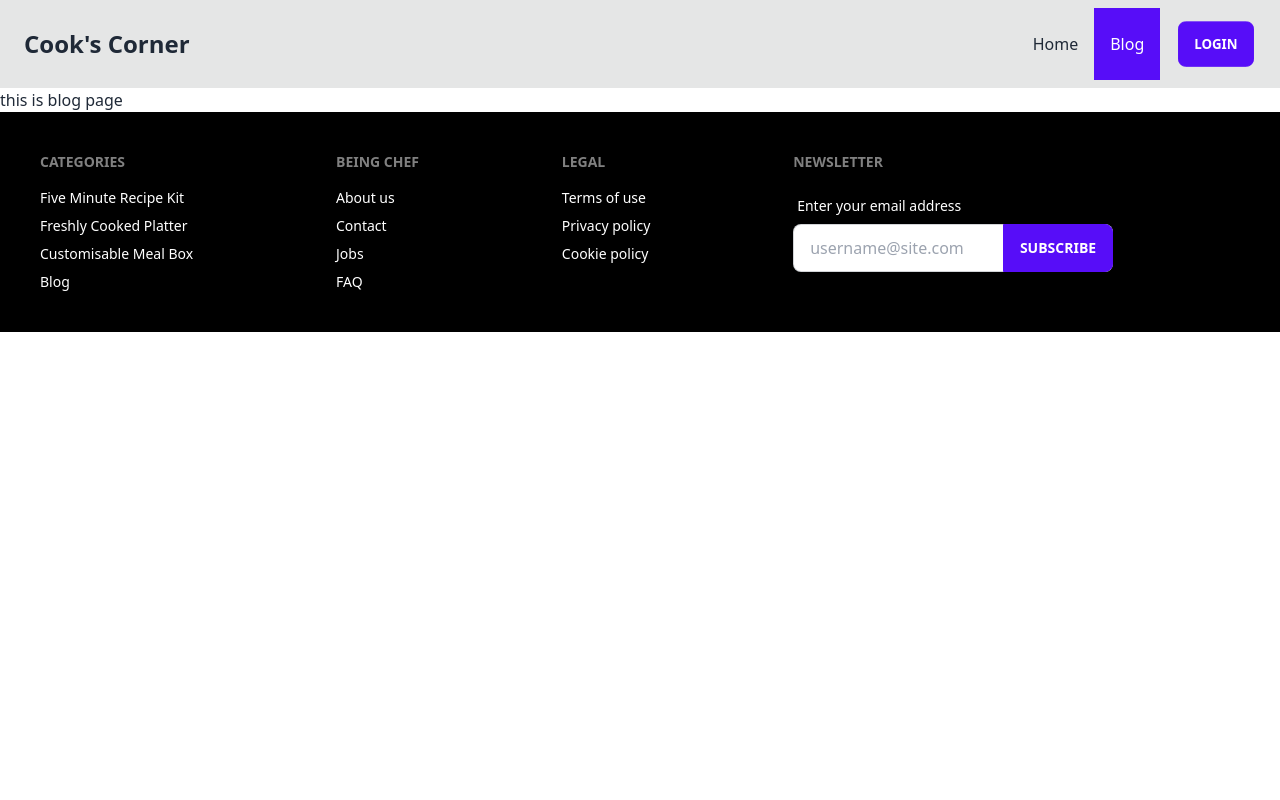
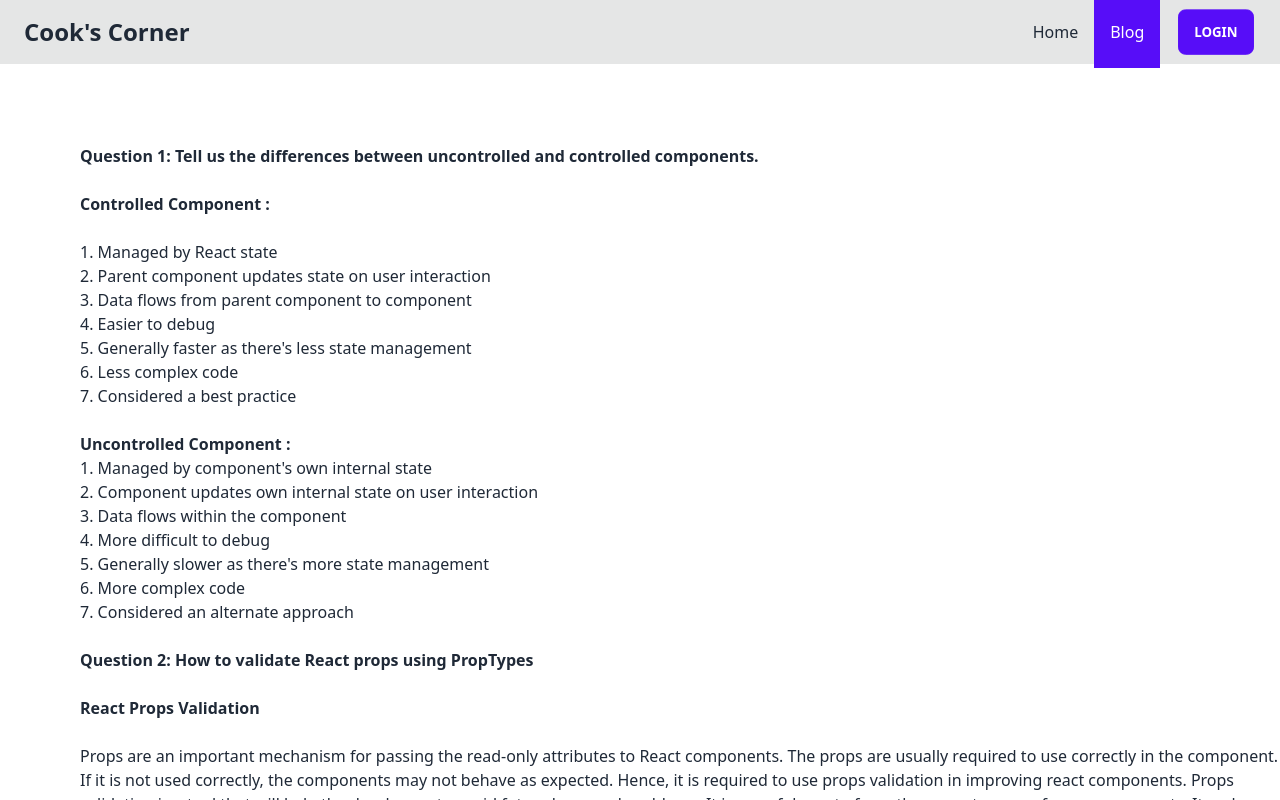
Before and after one commit to nazirmithu/the-cooks-corner-client, a React (Vite) app: page /blog in a window 1280 px wide. Built offline with nearby package versions, Linux system fonts and the light colour scheme; no server answers.

Commit message:
blog page 4 question add

```diff
--- /dev/null
+++ b/src/index.js
@@ -0,0 +1,13 @@
+import React, { Component } from 'react';
+
+class Index extends Component {
+    render() {
+        return (
+            <div>
+                jspdf
+            </div>
+        );
+    }
+}
+
+export default Index;
--- a/src/pages/AllDetailsData/AllDetailsData.jsx
+++ b/src/pages/AllDetailsData/AllDetailsData.jsx
@@ -2,19 +2,14 @@
 /* eslint-disable no-unused-vars */
 import React, { useEffect } from 'react';
 import { useLoaderData, useParams } from 'react-router-dom';
-import Card from '../Home/Card/Card';
 import ChefRecipe from '../DetailsData/ChefRecipe';
-import toast, { Toaster } from 'react-hot-toast';
+
 
 const AllDetailsData = () => {
     const allServices = useLoaderData();
     // console.log(allServices)
-    const { img_url, name, bio, likes, num_recipes, years_of_experience,  rating, recipe} = allServices;
+    const { img_url, name, bio, likes, num_recipes, years_of_experience, rating, recipe } = allServices;
 
-    const favoriteButton = ()=>{
-        toast.success('Successfully created!');
-        <Toaster/>
-    }
 
     return (
         <section className='p-20 '>
@@ -33,10 +28,10 @@ const AllDetailsData = () => {
             <h2>Chef Recipes Page</h2>
             <div className='grid grid-cols-2 gap-8 pt-20'>
                 {
-                    recipe.map((item,index)=> <ChefRecipe
-                    key={index}
-                    recipe={item}
-                    favoriteButton={favoriteButton}
+                    recipe.map((item, index) => <ChefRecipe
+                        key={index}
+                        recipe={item}
+
                     >
 
                     </ChefRecipe>)
--- a/src/pages/Blog/Blog.jsx
+++ b/src/pages/Blog/Blog.jsx
@@ -1,10 +1,124 @@
+/* eslint-disable react/no-unescaped-entities */
 /* eslint-disable no-unused-vars */
 import React from 'react';
 
 const Blog = () => {
     return (
-        <div>
-            <h2>this is blog page</h2>
+        <div className='mt-20 mb-20'>
+            <div className='ml-20'>
+                <h2 className='font-bold'>Question 1: Tell us the differences between uncontrolled and controlled components.</h2>
+                <ul>
+                    <br />
+                    <h2 className='font-bold'>Controlled Component :</h2>
+                    <br />
+                    <li>1. Managed by React state</li>
+                    <li>2. Parent component updates state on user interaction</li>
+                    <li>3. Data flows from parent component to component</li>
+                    <li>4. Easier to debug</li>
+                    <li>5. Generally faster as there's less state management</li>
+                    <li>6. Less complex code</li>
+                    <li>7. Considered a best practice</li>
+                </ul>
+                <br />
+                <ul>
+                    <h2 className='font-bold'>Uncontrolled Component : </h2>
+                    <li>1. Managed by component's own internal state</li>
+                    <li>2. Component updates own internal state on user interaction</li>
+                    <li>3. Data flows within the component</li>
+                    <li>4. More difficult to debug</li>
+                    <li>5. Generally slower as there's more state management</li>
+                    <li>6. More complex code</li>
+                    <li>7. Considered an alternate approach</li>
+                </ul>
+            </div>
+            <br />
+            <div className='ml-20'>
+                <h2 className='font-bold'>Question 2: How to validate React props using PropTypes</h2>
+                <br />
+                <p className='font-bold'>React Props Validation</p>
+                <br />
+                <p>Props are an important mechanism for passing the read-only attributes to React components. The props are usually required to use correctly in the component. If it is not used correctly, the components may not behave as expected. Hence, it is required to use props validation in improving react components.
+                    Props validation is a tool that will help the developers to avoid future bugs and problems. It is a useful way to force the correct usage of your components. It makes your code more readable. React components used special property PropTypes that help you to catch bugs by validating data types of values passed through props, although it is not necessary to define components with propTypes. However, if you use propTypes with your components, it helps you to avoid unexpected bugs.
+                </p>
+                <br />
+                <ul>
+                    <h2 className='font-bold'>PropsType</h2>
+                    <br />
+                    <li>1. PropTypes.any</li>
+                    <li>2. PropTypes.array</li>
+                    <li>3. PropTypes.bool</li>
+                    <li>4. PropTypes.func</li>
+                    <li>5. PropTypes.number</li>
+                    <li>6. PropTypes.object</li>
+                    <li>7. PropTypes.string</li>
+                    <li>8. PropTypes.symbol</li>
+                    <li>9. PropTypes.instanceOf</li>
+                    <li>10. PropTypes.isRequired</li>
+                    <li>11. PropTypes.element</li>
+                    <li>12. PropTypes.node</li>
+                    <li>13. PropTypes.oneOf()</li>
+                    <li>14. PropTypes.oneOfType([PropTypes.string,PropTypes.number])</li>
+                </ul>
+            </div>
+            <br />
+            <div className='ml-20'>
+                <h2 className='font-bold'>Question 3: Tell us the difference between nodejs and express js.</h2>
+               <br />
+                <h2 className='font-bold'>Express.js</h2>
+              <br />
+                <ul>
+                    <li>1. Express.js is classified under Microframeworks (Backend) category.</li>
+                    <li>2. Express.js is built on Node.js.</li>
+                    <li>3. Express.js embodies more features since it is an addition to Node.js functionalities. </li>
+                    <li>4. Express.js uses approaches of Node.js for building web apps and APIs.</li>
+                    <li>5. Express.js requires Node.js.</li>
+                    <li>6. Express.js demands less time because it can be written in less number of lines and a few minutes.
+                    </li>
+                    <li>7. Express.js supports the view model.</li>
+                    <li>8. Express.js is written in JavaScript.</li>
+                    <li>9. In Express.js, controllers are provided.</li>
+                    <li>10. In Express.js, routing is provided.</li>
+                    <li>11. Express.js uses middleware for arranging functions systematically.
+                    </li>
+                </ul>
+                <br />
+                <ul>
+                    <h2 className='font-bold'>Node.js</h2>
+                    <br />
+                    <li>1. Node.js primarily falls under the Frameworks (Full Stack) category.
+                    </li>
+                    <li>2. Node.js is built on Google’s V8 engine.</li>
+                    <li>3. Express.js embodies more features since it is an addition to Node.js functionalities. </li>
+                    <li>4. Node.js is used for building server-side, I/O, event driven apps.
+                    </li>
+                    <li>5. Node.js can be used independently from Express.js.</li>
+                    <li>6. Node.js demands more time because of multifaceted tasks that ask for more lines of code and, therefore, more time.
+                    </li>
+                    <li>7. Node.js doesn’t support the view model.</li>
+                    <li>8. Node.js is written in C, C++, JavaScript.</li>
+                    <li>9. In Node.js, controllers are not provided</li>
+                    <li>10. In Node.js, routing is not provided.</li>
+                    <li>11. Node.js doesn’t use provision.</li>
+                </ul>
+            </div>
+            <br />
+            <div className='ml-20'>
+                <h2 className='font-bold'>Question 4: What is a custom hook, and why will you create a custom hook?</h2>
+                <p>Custom Hooks are functions. A custom hook is a special JavaScript function whose name starts with 'use' and can be used to call other hooks. Some major differences between a custom React JS hook and React JS components A custom hook does not require a specific signature.
+
+                    Hooks are reusable functions. When you have component logic that needs to be used by multiple components, we can extract that logic to a custom Hook. Custom Hooks start with "use". Example: useFetch
+
+                    Custom Hooks allow us to access the React ecosystem in terms of hooks, which means we have access to all the known hooks like useState, useMemo, useEffect, etc
+                </p>
+                <br />
+                <p className='font-bold'>There are several advantages to using Custom Hooks:</p>
+                <br />
+                <p>1. Reusability — we can use the same hook again and again, without the need to write it twice.</p>
+                <p>2. Clean Code — extracting all the component logic into a hook will provide a cleaner codebase.</p>
+                <p>3. Maintainability — easier to maintain. if we need to change the logic of the hook, we only need to change it once.
+                </p>
+            </div>
+
         </div>
     );
 };
--- a/src/pages/DetailsData/ChefRecipe.jsx
+++ b/src/pages/DetailsData/ChefRecipe.jsx
@@ -1,14 +1,18 @@
 /* eslint-disable react/jsx-key */
 /* eslint-disable react/prop-types */
 /* eslint-disable no-unused-vars */
-import React from 'react';
-
+import React, { useState } from 'react';
+import toast, { Toaster } from 'react-hot-toast';
 // eslint-disable-next-line react/prop-types
-const ChefRecipe = ({ recipe, favoriteButton }) => {
+const ChefRecipe = ({ recipe }) => {
     // eslint-disable-next-line react/prop-types
     const { name, recipe_url, ingredients, cooking_method } = recipe;
+    const [disabled, setDisabled] = useState(false);
 
-
+    const favoriteButton = () => {
+        toast.success('The recipe is your favorite!');
+        setDisabled(true);
+    }
 
     return (
         <div className='card card-compact  bg-purple-50 shadow-xl'>
@@ -34,14 +38,15 @@ const ChefRecipe = ({ recipe, favoriteButton }) => {
                 </table>
             </div>
             <div>
-                 <p className='text-center font-bold p-4'>Cooking Method</p>
+                <p className='text-center font-bold p-4'>Cooking Method</p>
                 {
-                    cooking_method.map(method=><p className='p-4 text-center'>
+                    cooking_method.map(method => <p className='p-4 text-center'>
                         {method}
                     </p>)
                 }
-            <button onClick={favoriteButton} className='btn bg-purple-900'>Favorite button</button>
             </div>
+            <button onClick={favoriteButton} disabled={disabled} className='btn bg-purple-900'>Favorite button</button>
+            <Toaster />
         </div>
     );
 };
--- a/src/routes/PrivateRoute.jsx
+++ b/src/routes/PrivateRoute.jsx
@@ -9,7 +9,7 @@ const PrivateRoute = ({ children }) => {
     const location = useLocation();
 
 
-    if(user){
+    if (user) {
         return children;
     }
 
```
Also changed, not shown: package.json (+7 -0 lines), src/providers/AuthProvider.jsx (line endings or trailing spaces), 1 other file (tests, documents, lock files or other folders).
